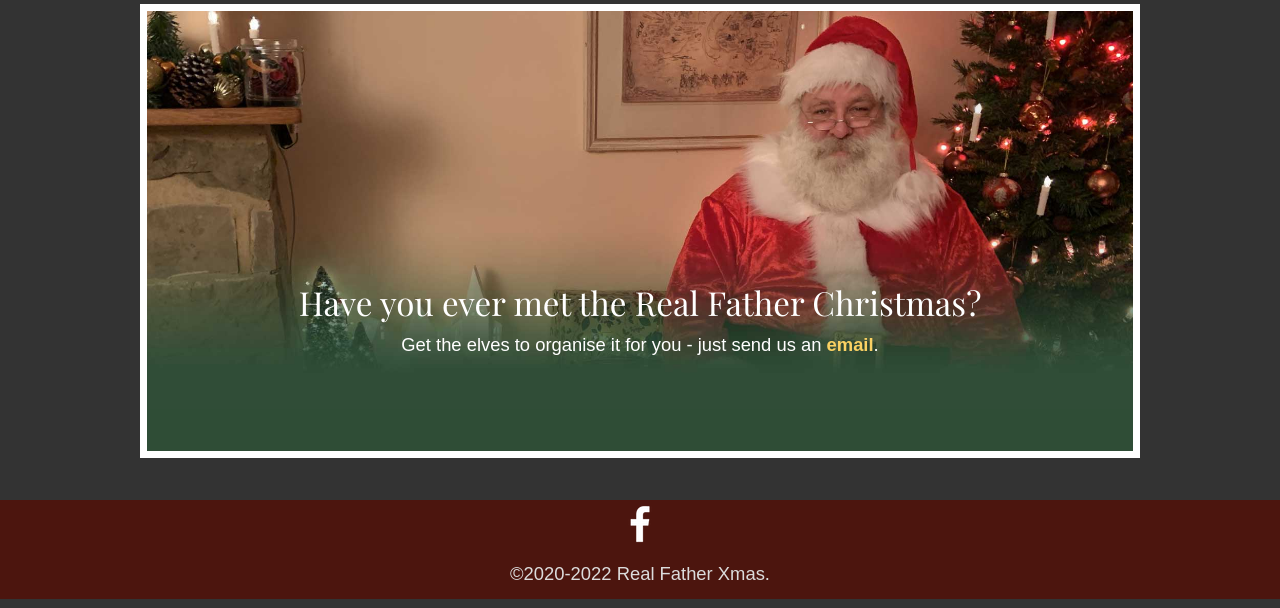
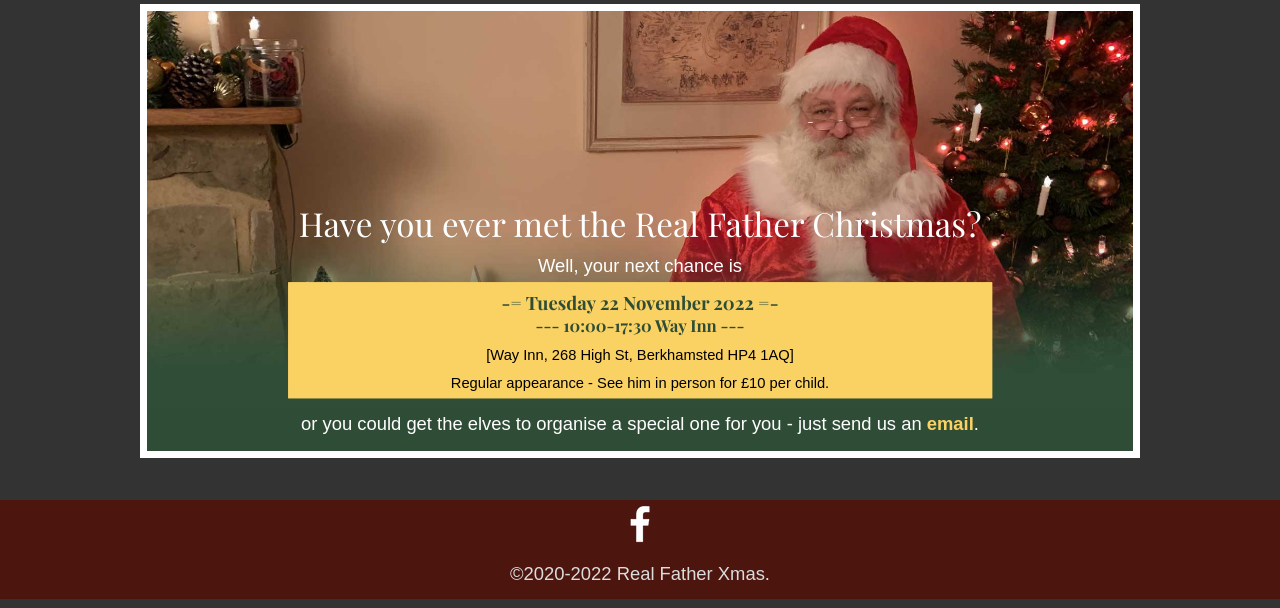
Before and after one commit to nielsencs/RealFatherXmas, a PHP site: page /index.php in a window 1280 px wide. Shown: the part 192-800 px from the top of the page. Run offline with PHP 8.4, Linux system fonts and the light colour scheme; some web fonts are replaced.

Commit message:
Event on Home Page

```diff
--- a/site/calendar/RFX.txt
+++ b/site/calendar/RFX.txt
@@ -21,14 +21,14 @@
 <h4>--- 10:00-17:30 Way Inn ---</h4><p class="centerText">[Way Inn, 268 High St, Berkhamsted HP4 1AQ]</p><p class="centerText">Regular appearance - See him in person for &pound;10 per child.
 </p></div>
 <div class="eventBox"><h3>-= Thursday 01 December 2022 =-</h3>
-<h4>--- 08:00-09:00 Konnect Radio ---</h4>Go to https://www.konnectradio.com/ and click the play button underneath 'Playing Now'
+<h4>--- 08:00-09:00 Konnect Radio ---</h4>Go to&nbsp;<a href="https://www.konnectradio.com/" id="ow1853" __is_owner="true">https://www.konnectradio.com/</a>&nbsp;and click the play button underneath 'Playing Now'
 <h4>--- 10:00-17:30 Way Inn ---</h4><p class="centerText">[Way Inn, 268 High St, Berkhamsted HP4 1AQ]</p><p class="centerText">Regular appearance - See him in person for &pound;10 per child.
 </p></div>
 <div class="eventBox"><h3>-= Friday 02 December 2022 =-</h3>
 <h4>--- 10:00-17:30 Way Inn ---</h4><p class="centerText">[Way Inn, 268 High St, Berkhamsted HP4 1AQ]</p><p class="centerText">Regular appearance - See him in person for &pound;10 per child.
 </p></div>
 <div class="eventBox"><h3>-= Saturday 03 December 2022 =-</h3>
-<h4>--- 12:00-17:00 Bletchley ---</h4><p class="centerText">[Bletchley Highstreet, Queensway, Bletchley, Milton Keynes]</p><p class="centerText">
+<h4>--- 12:00-17:00 Bletchley ---</h4><p class="centerText">[Bletchley Highstreet, Queensway, Bletchley, Milton Keynes]</p><p class="centerText">Bletchley Christmas Event
 </p></div>
 <div class="eventBox"><h3>-= Tuesday 06 December 2022 =-</h3>
 <h4>--- 10:00-17:30 Way Inn ---</h4><p class="centerText">[Way Inn, 268 High St, Berkhamsted HP4 1AQ]</p><p class="centerText">Regular appearance - See him in person for &pound;10 per child.
@@ -40,15 +40,15 @@
 <h4>--- 10:00-17:30 Way Inn ---</h4><p class="centerText">[Way Inn, 268 High St, Berkhamsted HP4 1AQ]</p><p class="centerText">Regular appearance - See him in person for &pound;10 per child.
 </p></div>
 <div class="eventBox"><h3>-= Friday 09 December 2022 =-</h3>
-<h4>--- 08:00-09:00 Konnect Radio Quiz ---</h4>Go to https://www.konnectradio.com/ and click the play button underneath 'Playing Now'
+<h4>--- 08:00-09:00 Konnect Radio Quiz ---</h4>Go to&nbsp;<a href="https://www.google.com/url?q=https://www.konnectradio.com/&amp;sa=D&amp;source=calendar&amp;usd=2&amp;usg=AOvVaw0fbQTSkk6k-NKe7Su5ZfXU" target="_blank">https://www.konnectradio.com/</a>&nbsp;and click the play button underneath &#39;Playing Now&#39;
 <h4>--- 10:00-17:30 Way Inn ---</h4><p class="centerText">[Way Inn, 268 High St, Berkhamsted HP4 1AQ]</p><p class="centerText">Regular appearance - See him in person for &pound;10 per child.
 </p></div>
 <div class="eventBox"><h3>-= Saturday 10 December 2022 =-</h3>
-<h4>--- 11:00-16:00 Locals at The Lakes ---</h4><p class="centerText">[Sir Herbert Leon Academy, Fern Grove, Bletchley, Milton Keynes MK2 3HQ]</p><p class="centerText">Annual Locals at The Lakes Christmas event
+<h4>--- 11:00-16:00 Locals of The Lakes ---</h4><p class="centerText">[Sir Herbert Leon Academy, Fern Grove, Bletchley, Milton Keynes MK2 3HQ]</p><p class="centerText">Annual Locals at The Lakes Christmas event
 </p></div>
 <div class="eventBox"><h3>-= Sunday 11 December 2022 =-</h3>
-<h4>--- 16:00-17:30 Sandfields, Swansea ---</h4><p class="centerText">[Sandfields, Swansea]</p><p class="centerText">Mr C will tour round the district and you can see him later at Legacy Church, Spring Terrace, Swansea SA1 3TD
-<h4>--- 17:30-19:00 Legacy Church, Swansea ---</h4><p class="centerText">[Legacy Church, Spring Terrace, Swansea SA1 3TD]</p><p class="centerText">Christmas celebration culminating in a chance to meet the man himself!
+<h4>--- 16:00-17:00 Sandfields, Swansea ---</h4><p class="centerText">[Sandfields, Swansea]</p><p class="centerText">Mr C will tour round the district (with a donkey!) and you can see him later at Legacy Church, Spring Terrace, Swansea SA1 3TD
+<h4>--- 18:00-20:00 Legacy Church, Swansea ---</h4><p class="centerText">[Legacy Church, Spring Terrace, Swansea SA1 3TD]</p><p class="centerText">Christmas celebration culminating in a chance to meet the man himself!
 </p></div>
 <div class="eventBox"><h3>-= Tuesday 13 December 2022 =-</h3>
 <h4>--- 10:00-17:30 Way Inn ---</h4><p class="centerText">[Way Inn, 268 High St, Berkhamsted HP4 1AQ]</p><p class="centerText">Regular appearance - See him in person for &pound;10 per child.
@@ -66,6 +66,9 @@
 <div class="eventBox"><h3>-= Saturday 17 December 2022 =-</h3>
 <h4>--- 10:00-12:30 Way Inn ---</h4><p class="centerText">[Way Inn, 268 High St, Berkhamsted HP4 1AQ]</p><p class="centerText">Regular appearance - See him in person for &pound;10 per child.
 </p></div>
+<div class="eventBox"><h3>-= Sunday 18 December 2022 =-</h3>
+<h4>--- 13:00-15:00 The Ark Community Church ---</h4><p class="centerText">[One YMCA Woodlands Community Hub, YMCA Community Hub, Leavesden Country Park, College Rd, Abbots Langley WD5 0GU, UK]</p><p class="centerText">
+</p></div>
 <div class="eventBox"><h3>-= Tuesday 20 December 2022 =-</h3>
 <h4>--- 10:00-17:30 Way Inn ---</h4><p class="centerText">[Way Inn, 268 High St, Berkhamsted HP4 1AQ]</p><p class="centerText">Regular appearance - See him in person for &pound;10 per child.
 </p></div>
@@ -80,3 +83,4 @@
 </p></div>
 <div class="eventBox"><h3>-= Saturday 24 December 2022 =-</h3>
 <h4>--- 10:00-12:30 Way Inn ---</h4><p class="centerText">[Way Inn, 268 High St, Berkhamsted HP4 1AQ]</p><p class="centerText">Regular appearance - See him in person for &pound;10 per child.
+<h4>--- 18:30-18:45 Private Zoom Call ---</h4>
--- a/site/index.php
+++ b/site/index.php
@@ -1,9 +1,20 @@
 <?php
 $bSnow = false;
 require_once 'header.php';
+require_once "eventsLoad.php";
 
-$iMonth = date("m");
-$iDay = date("j");
+$oDate = time();
+$tYear = date("Y", $oDate);
+$oLateDate = strtotime("25 dec " . $tYear);
+
+// ############ ONLY for testing ############
+// $oDate = strtotime("17 dec " . $tYear); // uncomment and change for testing
+// ############ ONLY for testing ############
+
+$tEvent = getNextEvent($tEvents, $oDate, $oLateDate);
+
+$iMonth = date("m", $oDate);
+$iDay = date("j", $oDate);
 
 $iMonthActive = 10;
 $tImage = "images/MrCTop.jpg";
@@ -16,6 +27,7 @@ if ($iMonth < $iMonthActive || ($iMonth == 12 && $iDay > 24)) {
 $tHeading = "";
 $tParaStart = 'But the elves are always ready to help with bookings and anything else - just ';
 $tParaEmail = 'send us an <a href="mailto:elves@realfatherxmas.com" style="font-weight:bold;">email</a>';
+$tParaBott = '';
 
 $bForm = false;
 $tFormFill = "";
@@ -37,10 +49,12 @@ if ($iMonth >= 8) {
   $tHeading = "Mr C is <em>still</em> very tired.";
 }
 
-if ($iMonth >= $iMonthActive) {
+if ($iMonth >= $iMonthActive && $oDate < $oLateDate) {
   // $tHeading = "Visit Mr C from the comfort of your own home!";
   $tHeading = "Have you ever met the Real Father Christmas?";
-  $tParaStart = 'Get the elves to organise it for you - just ';
+  // $tParaStart = 'Get the elves to organise it for you - just ';
+  $tParaStart = 'Well, your next chance is';
+  $tParaBott = 'or you could get the elves to organise a special one for you - just ';
 }
 
 if ($iMonth == 12 && $iDay > 24) {
@@ -53,13 +67,20 @@ if ($iMonth == 12 && $iDay > 24) {
     <img src="<?php echo $tImage; ?>" alt="<?php echo $tImageAlt; ?>" style="width:100%;">
     <div class="centerMiddle brightA">
       <h2 style="color:#fff"><?php echo $tHeading; ?></h2>
-      <p class="centerText" style="color: #fff; line-height: 133%;"><?php echo $tParaStart . $tParaEmail . $tFormFill; ?>.</p>
+      <?php if ($iMonth >= $iMonthActive) { ?>
+        <p class="centerText" style="color: #fff; line-height: 133%;"><?php echo $tParaStart; ?></p>
+        <?php
+        echo $tEvent;
+        ?>
+        <p class="centerText" style="color: #fff; line-height: 133%;"><?php echo $tParaBott . $tParaEmail . $tFormFill; ?>.</p>
+      <?php } else { ?>
+        <p class="centerText" style="color: #fff; line-height: 133%;"><?php echo $tParaStart . $tParaEmail . $tFormFill; ?>.</p>
+      <?php } ?>
+
     </div>
   </div>
 </div>
-<?php
-if ($bForm) {
-?>
+<?php if ($bForm) { ?>
   <div class="contactForm">
     <h3>Contact Form</h3>
     <form action="action_page.php">
@@ -77,9 +98,33 @@ if ($bForm) {
 
     </form>
   </div>
-<?php
-}
-?>
+<?php } ?>
 <?php
 require_once 'footer.php';
+
+function getNextEvent($tEvents, $oDate, $oLateDate)
+{
+  $tEvent = "";
+  if ($oDate < $oLateDate) {
+    $tDateStart = "<h3>-= ";
+    $tDateEnd = " =-</h3>";
+    $tEventStart = '<div class="eventBox">';
+
+    while ($tEvent == "" && $tEvents > "") {
+      $iPos1 = strpos($tEvents, $tDateStart);
+      $iPos2 = strpos($tEvents, $tDateEnd);
+      $tEventDate = strtotime(substr($tEvents, $iPos1 + 7, $iPos2 - $iPos1 - 7));
+      if ($tEventDate < $oDate) { // if the event is in the past
+        $tEvents = substr($tEvents, strpos($tEvents, $tEventStart, $iPos2)); // move on
+      } else {
+        // $iEventPos1 = strpos($tEvents, '<div class="eventBox">');
+        $iEventPos2 = strpos($tEvents, '</p></div>');
+        $tEvent = substr($tEvents, 0, $iEventPos2 + 10);
+        $tEvents = "";
+      }
+    }
+  }
+  return $tEvent;
+}
+
 ?>
```
